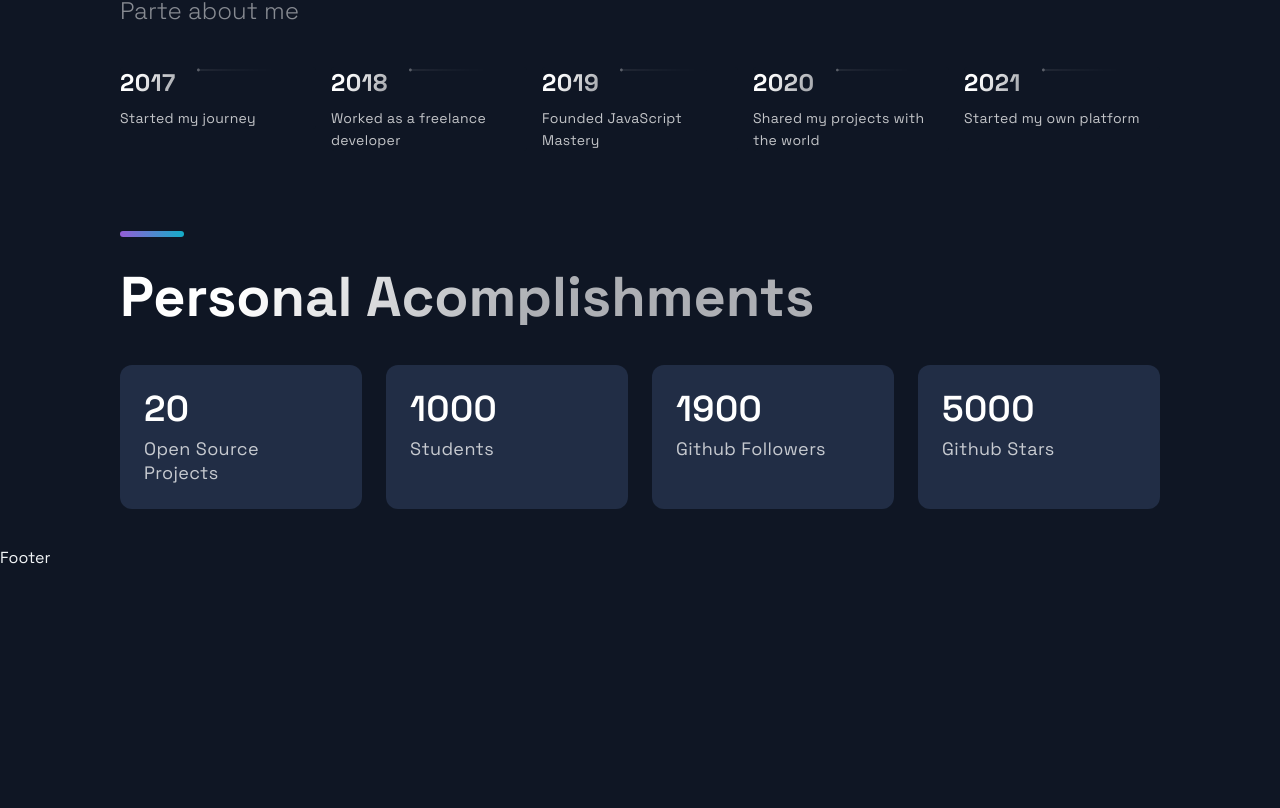
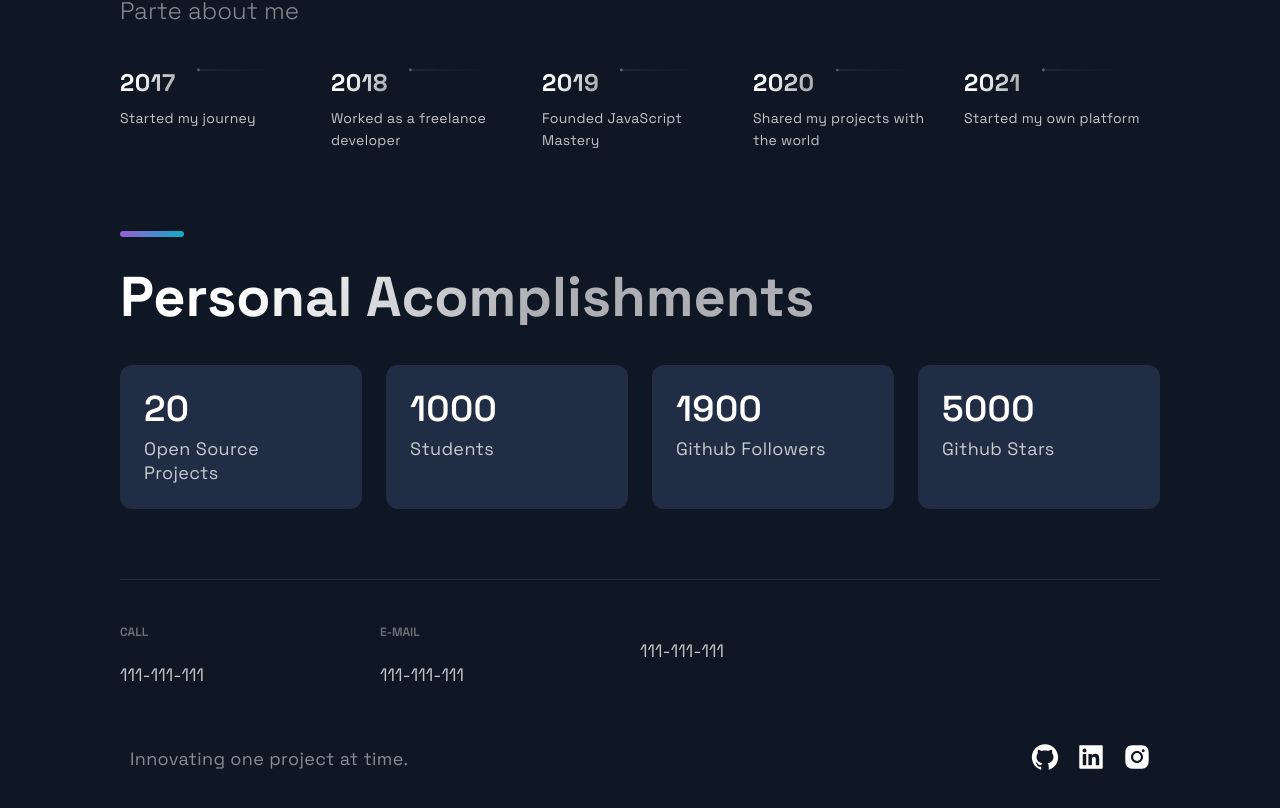
Before and after one commit to Luiz-Fel/luiz-fel-portfolio, a Next.js app: page / in a window 1280 px wide. Shown: the part 2748-3556 px from the top of the page. Before the commit the page ends 3316 px from the top, so only its background shows below. Built offline with nearby package versions, Linux system fonts and the light colour scheme.

Commit message:
Created footer section.

```diff
--- a/src/components/Footer/Footer.js
+++ b/src/components/Footer/Footer.js
@@ -6,9 +6,38 @@ import { CompanyContainer, FooterWrapper, LinkColumn, LinkItem, LinkList, LinkTi
 
 const Footer = () => {
   return (
-    <div>
-      Footer
-    </div>
+    <FooterWrapper>
+      <LinkList>
+        <LinkColumn>
+          <LinkTitle>Call</LinkTitle>
+          <LinkItem href="/">111-111-111</LinkItem>
+        </LinkColumn>
+        <LinkColumn>
+          <LinkTitle>E-mail</LinkTitle>
+          <LinkItem href="/">111-111-111</LinkItem>
+        </LinkColumn>
+        <LinkColumn>
+          <LinkTitle></LinkTitle>
+          <LinkItem href="/">111-111-111</LinkItem>
+        </LinkColumn>
+      </LinkList>
+      <SocialIconsContainer>
+        <CompanyContainer>
+          <Slogan>
+            Innovating one project at time.
+          </Slogan>
+        </CompanyContainer>
+        <SocialIcons href="/">
+        <AiFillGithub size="3rem"/>
+      </SocialIcons>
+      <SocialIcons href="/">
+        <AiFillLinkedin size="3rem"/>
+      </SocialIcons>
+      <SocialIcons href="/">
+        <AiFillInstagram size="3rem"/>
+      </SocialIcons>
+      </SocialIconsContainer>
+    </FooterWrapper>
   );
 };
 
```
